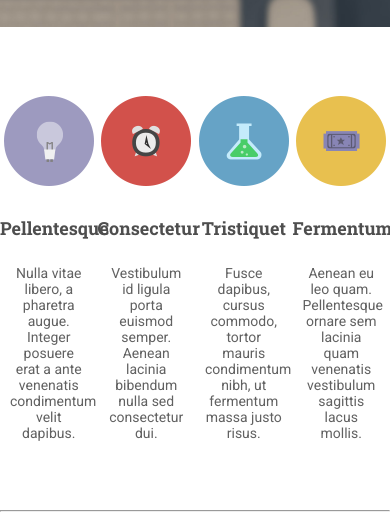
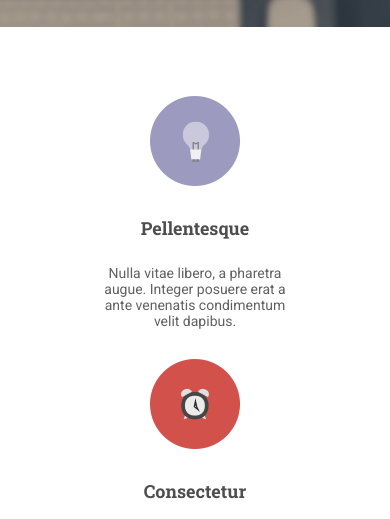
Before and after one commit to GustovAlex/template, a plain HTML site: page src/index.html in a window 390 px wide. Shown: the part 325-844 px from the top of the page. Drawn offline with nearby package versions, Linux system fonts and the light colour scheme; files that its build step writes are made by us from their sources.

Commit message:
section journal, media done

```diff
--- a/src/styles/main.less
+++ b/src/styles/main.less
@@ -274,11 +274,12 @@
 
 .content {
   .DisplayFlex(space-between);
+  padding: 69px 0;
 
   &_item {
     width: 25%;
     text-align: center;
-    padding: 69px 0;
+
 
     &_img {
       display: block;
@@ -319,3 +320,48 @@
     }
   }
 }
+
+@media screen and (max-width: 1070px) {
+  .content {
+    .DisplayFlex(center);
+    flex-wrap: wrap;
+
+    &_item {
+      width: 30%;
+    }
+
+    p {
+      padding-bottom: 30px;
+    }
+  }
+}
+
+@media screen and (max-width: 768px) {
+  .content {
+    .DisplayFlex(center);
+    flex-wrap: wrap;
+
+    &_item {
+      width: 40%;
+    }
+
+    p {
+      padding: 0 20px 30px 20px;
+    }
+  }
+}
+
+@media screen and (max-width: 468px) {
+  .content {
+    .DisplayFlex(center);
+    flex-wrap: wrap;
+
+    &_item {
+      width: 240px;
+    }
+
+    p {
+      padding-bottom: 30px;
+    }
+  }
+}
```
